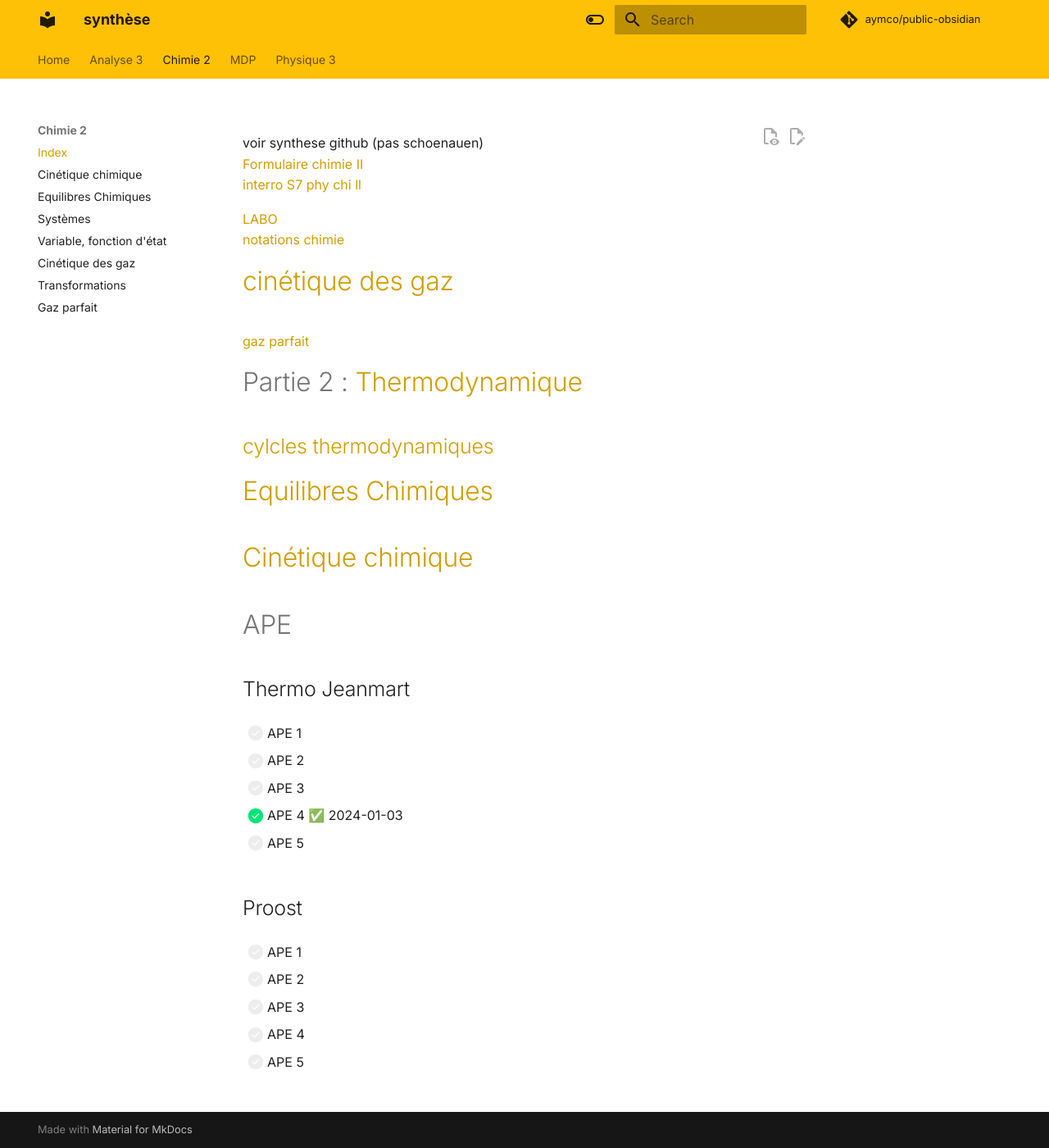
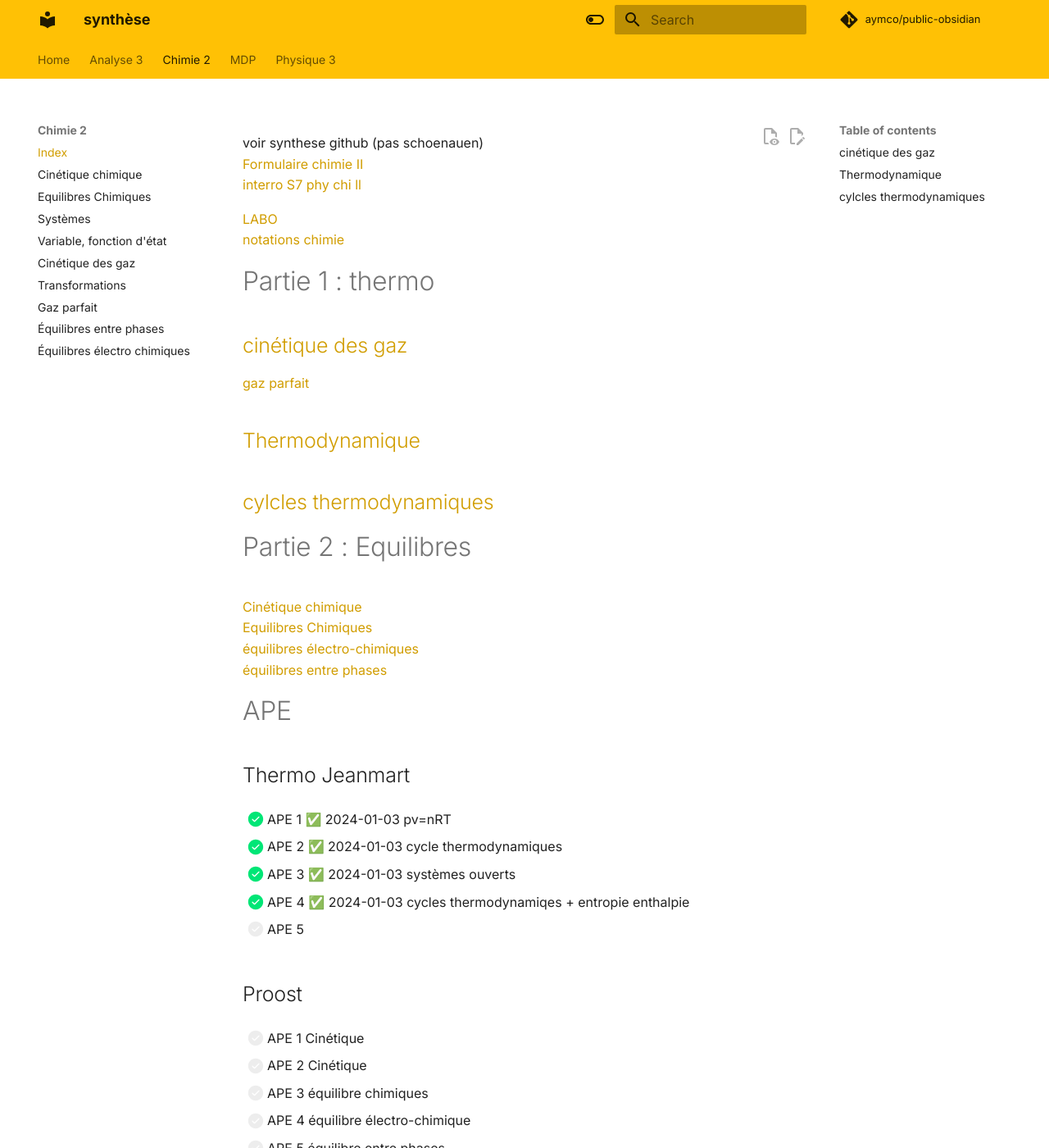
Before and after one commit to Aymco/public-obsidian, an MkDocs documentation site: the page built from docs/Chimie 2/index.md, in a window 1280 px wide and 1400 px high. Shown: the whole window at 82% size. Built offline with MkDocs 1.6.1 and Material for MkDocs 9.7.7, drawn with Linux system fonts in a browser that asks for light colours; comment, search, counter and statistics services are not loaded.

Commit message:
aymco Merge #88
* PUSH NOTE : équilibres entre phases.md

* PUSH NOTE : équilibres électro-chimiques.md

* PUSH NOTE : Chimie 2.md

* PUSH NOTE : Thermodynamique.md

* PUSH NOTE : Equilibres Chimiques.md

```diff
--- a/docs/Chimie 2/index.md
+++ b/docs/Chimie 2/index.md
@@ -12,37 +12,37 @@ voir synthese github (pas schoenauen)
 
 [LABO](LABO.md)
 [notations chimie](notations%20chimie.md)
-
-# [cinétique des gaz](cin%C3%A9tique%20des%20gaz.md)
+# Partie 1 : thermo
+## [cinétique des gaz](cin%C3%A9tique%20des%20gaz.md)
 [gaz parfait](gaz%20parfait.md)
-# Partie 2 : [Thermodynamique](Thermodynamique.md)
+## [Thermodynamique](Thermodynamique.md)
 ## [cylcles thermodynamiques](cylcles%20thermodynamiques.md)
 
-# [Equilibres Chimiques](Equilibres%20Chimiques.md)
-
-# [Cinétique chimique](Cin%C3%A9tique%20chimique.md)
-
-
+# Partie 2 : Equilibres
+[Cinétique chimique](Cin%C3%A9tique%20chimique.md)
+[Equilibres Chimiques](Equilibres%20Chimiques.md)
+[équilibres électro-chimiques](%C3%A9quilibres%20%C3%A9lectro-chimiques.md)
+[équilibres entre phases](%C3%A9quilibres%20entre%20phases.md)
 # APE
 ## Thermo Jeanmart
 
-- [ ] APE 1
+- [x] APE 1 ✅ 2024-01-03 pv=nRT
 
-- [ ] APE 2
+- [x] APE 2 ✅ 2024-01-03 cycle thermodynamiques
 
-- [ ] APE 3
+- [x] APE 3 ✅ 2024-01-03 systèmes ouverts
 
-- [x] APE 4 ✅ 2024-01-03
+- [x] APE 4 ✅ 2024-01-03 cycles thermodynamiqes + entropie enthalpie
 
 - [ ] APE 5
 ## Proost
 
-- [ ] APE 1
+- [ ] APE 1 Cinétique
 
-- [ ] APE 2
+- [ ] APE 2 Cinétique
 
-- [ ] APE 3
+- [ ] APE 3 équilibre chimiques
 
-- [ ] APE 4
+- [ ] APE 4 équilibre électro-chimique
 
-- [ ] APE 5
+- [ ] APE 5 équilibre entre phases
```
Also changed, not shown: docs/Chimie 2/Equilibres Chimiques.md (+0 -71 lines), docs/Chimie 2/Thermodynamique.md (+1 -1 lines), docs/Chimie 2/équilibres entre phases.md (added, +14 -0 lines), docs/Chimie 2/équilibres électro-chimiques.md (added, +74 -0 lines).
